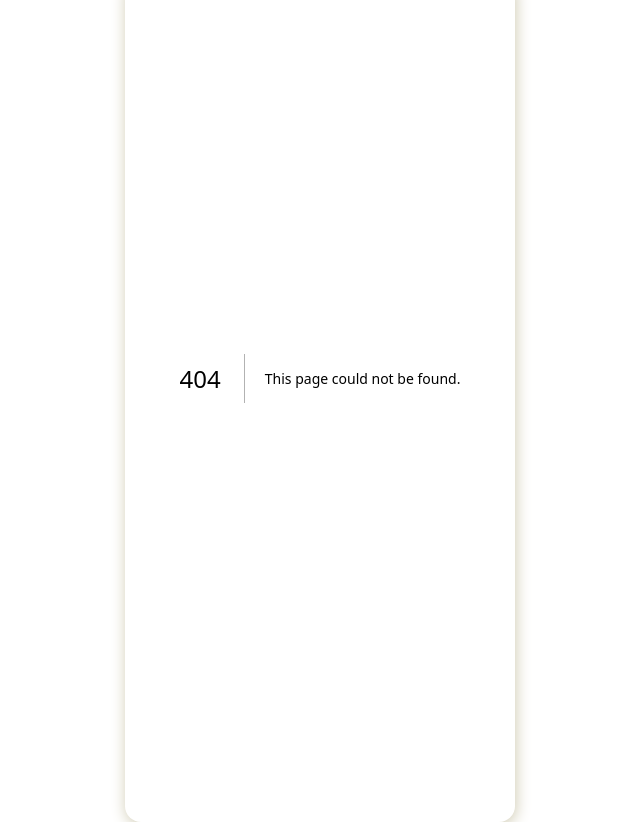
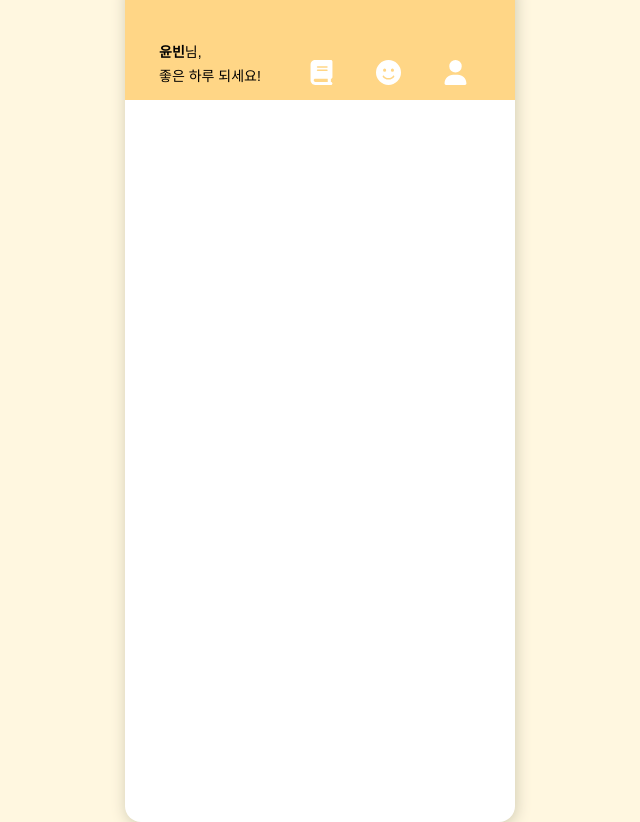
Before and after one commit to STS2013-TEAM08/Empathy-Diary-Frontend, a Next.js app: page /main-page in a window 1280 px wide. Before the commit this address had no page. Shown: the whole page, without its empty margins (320-960 px from the left). Built offline with nearby package versions, Linux system fonts and the light colour scheme; a web font is replaced by a local one.

Commit message:
main-page에서 MainNavBar 구현

```diff
--- a/package.json
+++ b/package.json
@@ -9,8 +9,12 @@
     "lint": "next lint"
   },
   "dependencies": {
+    "@fortawesome/fontawesome-svg-core": "^6.5.2",
+    "@fortawesome/free-solid-svg-icons": "^6.5.2",
+    "@fortawesome/react-fontawesome": "^0.2.0",
+    "next": "14.2.3",
     "react": "^18",
     "react-dom": "^18",
-    "next": "14.2.3"
+    "react-icons": "^5.2.1"
   }
 }
--- /dev/null
+++ b/src/app/main-page/layout.js
@@ -0,0 +1,21 @@
+import "./main-page.css";
+import MainNavBar from './mainNavBar.js';
+
+export const metadata = {
+  title: "Empathy Diary",
+  description: "Generated by create next app",
+};
+
+export default function MainPageLayout({ children }) {
+    const nickname = "윤빈";
+
+    return (
+    <div>
+      <div className="top-container">
+        <p className="welcome"><span>{nickname}</span>님,<br></br>좋은 하루 되세요!</p>
+        <MainNavBar />
+      </div>
+      {children}
+    </div>
+  );
+}
--- /dev/null
+++ b/src/app/main-page/main-page.css
@@ -0,0 +1,53 @@
+.top-container {
+    width: 100%;
+    height: 122px;
+    display: flex;
+    flex-direction: row;
+    justify-content: space-between;
+    align-items: flex-end;
+    background-color: #FFD686;
+    border-radius: 16px 16px 0 0;
+}
+
+.welcome {
+    text-align: left;
+    font-size: 14px;
+    line-height: 170%;
+    margin: 0 0 11px 34px;
+}
+
+.welcome span {
+    font-weight: bold;
+}
+
+.nav-bar {
+    display: flex;
+    justify-content: space-between;
+    width: 189px;
+    margin: 0 32px 0 0;
+}
+
+.tap, .tap-active {
+    width: 55px;
+    height: 55px;
+    margin: 0;
+    padding: 15px;
+    border-radius: 16px 16px 0 0;
+}
+
+.tap-active {
+    background-color: white;
+}
+
+.book-icon, .emotion-icon, .profile-icon {
+    width: 25px;
+    height: 25px;
+}
+
+.tap .book-icon, .tap .emotion-icon, .tap .profile-icon {
+    color: white;
+}
+
+.tap-active .book-icon, .tap-active .emotion-icon, .tap-active .profile-icon {
+    color: #FFD686;
+}
--- /dev/null
+++ b/src/app/main-page/mainNavBar.js
@@ -0,0 +1,21 @@
+"use client";
+
+import Link from 'next/link';
+import { useRouter } from 'next/navigation';
+import { FaBook, FaFaceSmile, FaUser } from "react-icons/fa6";
+
+export default function MainNavBar() {
+    const router = useRouter();
+
+    const getLinkClassName = (path) => {
+        return router.pathname === path ? "tap-active" : "tap";
+    };
+
+    return (
+        <div className="nav-bar">
+            <Link href="/daily-list" className={getLinkClassName("/daily-list")}><FaBook className="book-icon" /></Link>
+            <Link href="/emotions" className={getLinkClassName("/emotions")}><FaFaceSmile className="emotion-icon" /></Link>
+            <Link href="/profile" className={getLinkClassName("/profile")}><FaUser className="profile-icon" /></Link>
+        </div>
+    );
+}
--- /dev/null
+++ b/src/app/main-page/page.js
@@ -0,0 +1,10 @@
+import Link from 'next/link';
+import MainNavBar from './mainNavBar.js';
+
+export default function MainPage() {
+    return (
+        <div>
+
+        </div>
+    );
+}
```
Also changed, not shown: 1 other file (tests, documents, lock files or other folders).
